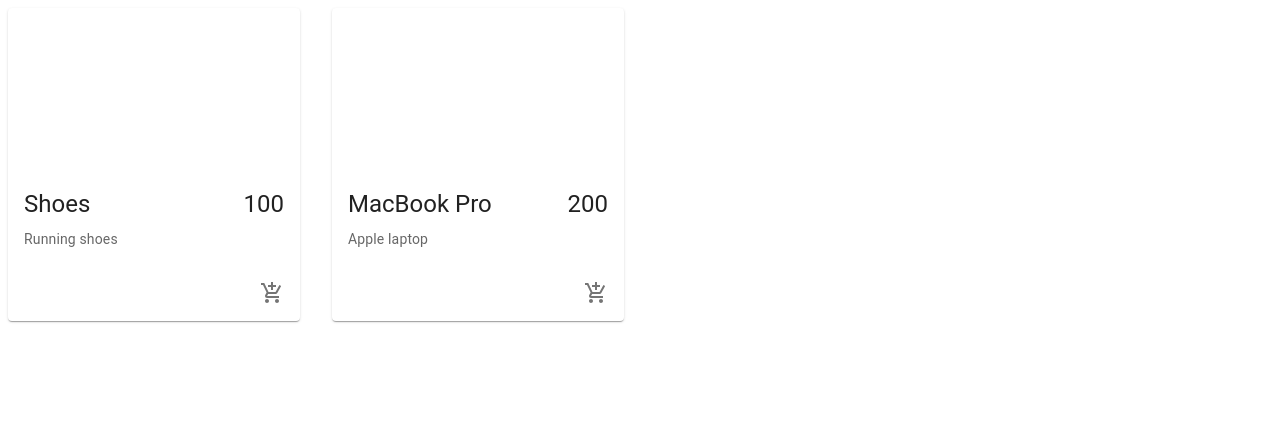
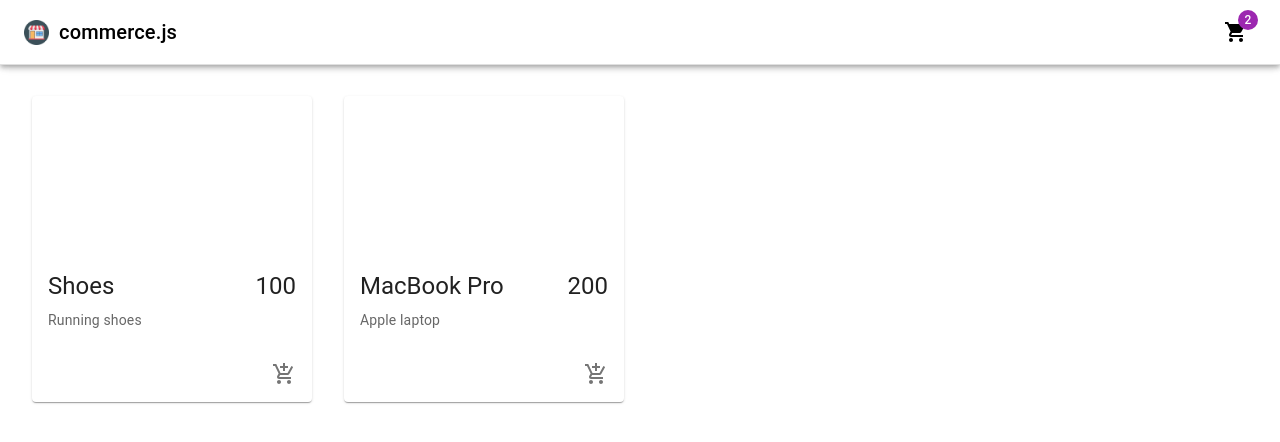
Before and after one commit to Ashli-viswanath/E-commerce, a React (Vite) app: page / in a window 1280 px wide. Shown: the top 442 px of the page. Built offline with nearby package versions, Linux system fonts and the light colour scheme.

Commit message:
Navbar created

```diff
--- a/src/App.jsx
+++ b/src/App.jsx
@@ -1,4 +1,6 @@
-import Products from "./components/Products"
+import Navbar from "./components/Navbar/Navbar"
+import Products from "./components/Products/Products"
+
 
 
 function App() {
@@ -6,6 +8,7 @@
 
   return (
     <>
+    <Navbar/>
   <Products/>
     </>
   )
--- /dev/null
+++ b/src/components/Navbar/Navbar.jsx
@@ -0,0 +1,37 @@
+import { AppBar, Badge, IconButton, Toolbar, Typography } from "@mui/material";
+import React from "react";
+import logo from "../../assets/commerce.png";
+import ShoppingCartIcon from "@mui/icons-material/ShoppingCart";
+import useStyles from "./styles";
+const Navbar = () => {
+    const classes = useStyles();
+  return (
+
+
+    <>
+      <AppBar position="fixed" className={classes.appBar} color="inherit">
+        <Toolbar>
+          <Typography variant="h6" className={classes.title} color="inherit">
+            <img
+              src={logo}
+              alt="Commerce.js"
+              height="25px"
+              className={classes.image}
+            />
+            commerce.js
+          </Typography>
+          <div className={classes.grow} />
+          <div className={classes.button}>
+            <IconButton aria-label="Show cart items" color="inherit">
+              <Badge badgeContent={2} color="secondary">
+                <ShoppingCartIcon />
+              </Badge>
+            </IconButton>
+          </div>
+        </Toolbar>
+      </AppBar>
+    </>
+  );
+};
+
+export default Navbar;
--- /dev/null
+++ b/src/components/Navbar/styles.js
@@ -0,0 +1,69 @@
+import { makeStyles } from "@mui/styles";
+
+
+const drawerWidth = 0;
+
+export default makeStyles((theme) => ({
+  appBar: {
+    boxShadow: 'none',
+    borderBottom: '1px solid rgba(0, 0, 0, 0.12)',
+    [theme.breakpoints.up('sm')]: {
+      width: `calc(100% - ${drawerWidth}px)`,
+      marginLeft: drawerWidth,
+    },
+  },
+  title: {
+    flexGrow: 1,
+    alignItems: 'center',
+    display: 'flex',
+    textDecoration: 'none',
+  },
+  image: {
+    marginRight: '10px',
+  },
+  menuButton: {
+    marginRight: theme.spacing(2),
+    [theme.breakpoints.up('sm')]: {
+      display: 'none',
+    },
+  },
+  grow: {
+    flexGrow: 1,
+  },
+  search: {
+    position: 'relative',
+    borderRadius: theme.shape.borderRadius,
+    backgroundColor: (theme.palette.common.white, 0.15),
+    '&:hover': {
+      backgroundColor: (theme.palette.common.white, 0.25),
+    },
+    marginRight: theme.spacing(2),
+    marginLeft: 0,
+    width: '100%',
+    [theme.breakpoints.up('sm')]: {
+      width: 'auto',
+    },
+  },
+  searchIcon: {
+    padding: theme.spacing(0, 2),
+    height: '100%',
+    position: 'absolute',
+    pointerEvents: 'none',
+    display: 'flex',
+    alignItems: 'center',
+    justifyContent: 'center',
+  },
+  inputRoot: {
+    color: 'inherit',
+  },
+  inputInput: {
+    padding: theme.spacing(1, 1, 1, 0),
+    // vertical padding + font size from searchIcon
+    paddingLeft: `calc(1em + ${theme.spacing(4)}px)`,
+    transition: theme.transitions.create('width'),
+    width: '100%',
+    [theme.breakpoints.up('md')]: {
+      width: '20ch',
+    },
+  },
+}));
--- a/src/components/Product/Product.jsx
+++ b/src/components/Products/Product/Product.jsx
@@ -14,7 +14,7 @@
   const classes = useStyles();
   return (
     <Card className={classes.root}>
-      <CardMedia className={classes.media} image="" title={product.name} />
+      <CardMedia className={classes.media} image=" " title={product.name} />
       <CardContent>
         <div className={classes.cardContent}>
           <Typography variant="h5" gutterBottom>
--- a/src/components/Products.jsx
+++ b/src/components/Products/Products.jsx
@@ -1,7 +1,7 @@
 import { Grid } from "@mui/material";
 import React from "react";
 import Product from "./Product/Product";
-
+import useStyles from "./styles";
 
 const products = [
   { id: 1, name: "Shoes", description: "Running shoes" , price: 100},
@@ -9,8 +9,10 @@
 ];
 
 const Products = () => {
+  const classes = useStyles();
   return (
-    <main>
+    <main className={classes.content}>
+      <div className={classes.toolbar}/>
       <Grid container justify="center" spacing={4}>
         {products.map((product) => (
           <Grid item key={product.id} xs={12} sm={6} md={4} lg={3}>
--- /dev/null
+++ b/src/components/Products/styles.js
@@ -0,0 +1,13 @@
+import { makeStyles } from "@mui/styles";
+
+export default makeStyles((theme) => ({
+  toolbar: theme.mixins.toolbar,
+  content: {
+    flexGrow: 1,
+    backgroundColor: theme.palette.background.default,
+    padding: theme.spacing(3),
+  },
+  root: {
+    flexGrow: 1,
+  },
+}));
--- a/src/main.jsx
+++ b/src/main.jsx
@@ -1,10 +1,14 @@
 import React from 'react'
 import ReactDOM from 'react-dom/client'
 import App from './App.jsx'
+import { ThemeProvider } from '@mui/styles'
+import theme from './theme.js'
 
 
 ReactDOM.createRoot(document.getElementById('root')).render(
   <React.StrictMode>
-    <App />
+    <ThemeProvider theme={theme}>
+      <App />
+    </ThemeProvider>
   </React.StrictMode>,
 )
--- /dev/null
+++ b/src/theme.js
@@ -0,0 +1,16 @@
+import { createTheme } from '@mui/material/styles';
+
+const theme = createTheme({
+  // Define your theme properties here
+//   palette: {
+//     primary: {
+//       main: '#2196f3',
+//     },
+//     secondary: {
+//       main: '#f50057',
+//     },
+//   },
+  // Other theme properties...
+});
+
+export default theme;
```
Also changed, not shown: src/assets/commerce.png (added), src/components/Products/Product/styles.js (renamed from src/components/Product/styles.js).
